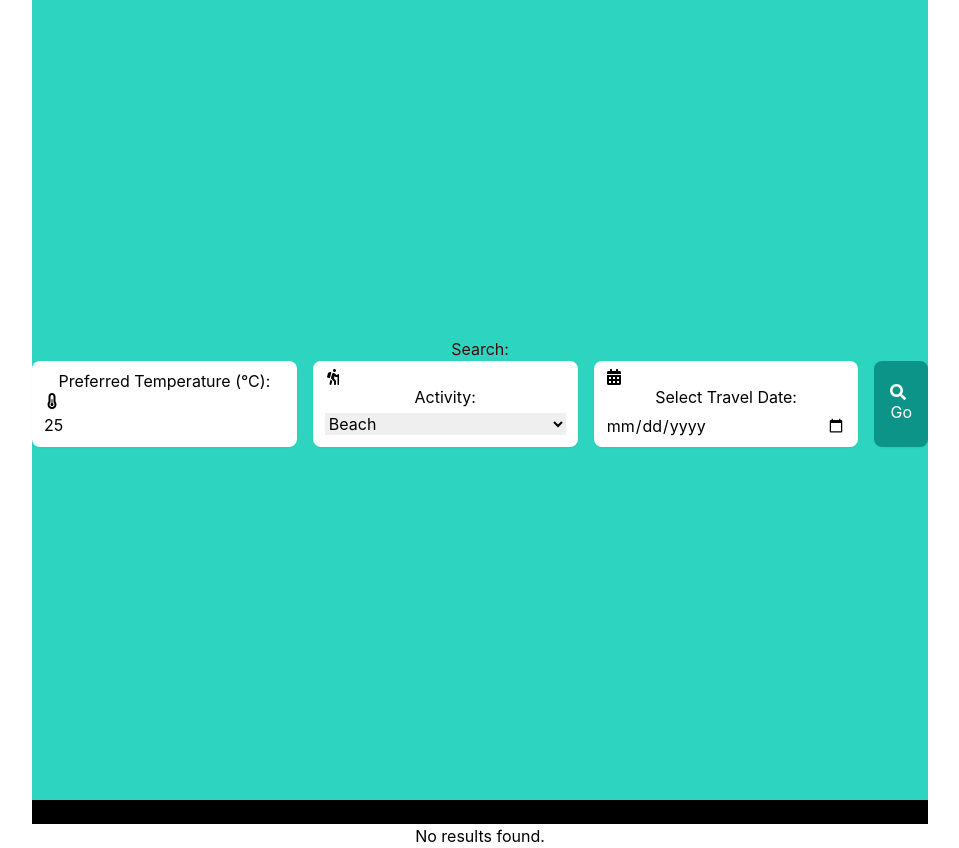
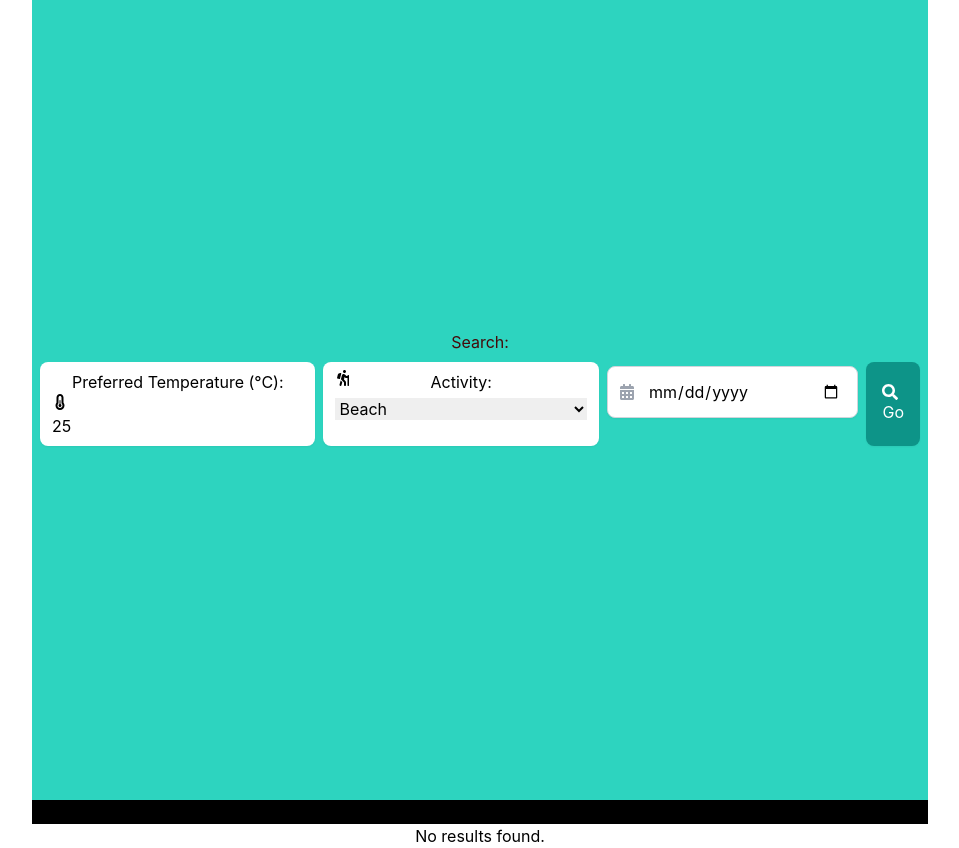
Before and after one commit to Aymankhallaf/travelSugestion, a React (Create React App) app in the folder frontend/: page / in a window 1280 px wide. Shown: the whole page, without its empty margins (160-1119 px from the left). Built offline with nearby package versions, Linux system fonts and the light colour scheme.

Commit message:
travel date ok

```diff
--- a/frontend/src/components/search/Activity.js
+++ b/frontend/src/components/search/Activity.js
@@ -7,8 +7,8 @@ export function Activity({ activity, setActivity }) {
     return (
 
         <div className='flex-1 block overflow-hidden bg-white border-gray-200 rounded-lg	px-3 py-2 shadow-sm focus-within:border-blue-600 focus-within:ring-1 focus-within:ring-blue-600'>
-            <FaHiking />
-            <label className="">Activity: </label>
+            <FaHiking className="absolute" />
+            <label className="relative">Activity: </label>
             <select
                 className='mt-1 w-full border-none p-0'
                 value={activity} onChange={(e) => {
--- a/frontend/src/components/search/Search.js
+++ b/frontend/src/components/search/Search.js
@@ -70,7 +70,7 @@ export function Search() {
         <div className='max-w-4xl mx-auto'>
             <div className="h-screen content-center	bg-teal-400 ">
                 <h2 className='text-red-950'>Search: </h2>
-                <form className='flex flex-col md:flex-row gap-4'>
+                <form className='flex flex-col md:flex-row gap-2 p-2'>
                     <TemperatureSearch temperature={temperature} setTemperature={setTemperature} />
                     <Activity activity={activity} setActivity={setActivity} />
                     <TravelDate traveldate={traveldate} setTravelDate={setTravelDate} />
--- a/frontend/src/components/search/TravelDate.js
+++ b/frontend/src/components/search/TravelDate.js
@@ -6,16 +6,19 @@ export function TravelDate({ travelDate, setTravelDate }) {
 
 
     return (
-        <div className='flex-1 block overflow-hidden bg-white border-gray-200 rounded-lg	px-3 py-2 shadow-sm focus-within:border-blue-600 focus-within:ring-1 focus-within:ring-blue-600'>
-            <FaCalendarAlt />
-            <label htmlFor="travel-date">Select Travel Date: </label>
-            <input
-                className='mt-1 w-full border-none p-0'
-                type="date"
-                id="travel-date"
-                value={travelDate}
-                onChange={(e) => setTravelDate(e.target.value)}
-            />
+        <div className="flex-1 relative">
+            <label htmlFor="travel-date" className="sr-only">
+                Travel Date
+            </label>
+            <div className="relative">
+                <FaCalendarAlt className="absolute left-3 top-1/2 transform -translate-y-1/2 text-gray-400" />
+                <input
+                    type="date"
+                    id="travel-date"
+                    className="mt-1 block w-full pl-10 pr-4 py-3 border border-gray-300 rounded-lg shadow-sm focus:ring-2 focus:ring-blue-500 focus:border-blue-500 transition-all duration-200"
+                    aria-label="Travel Date"
+                />
+            </div>
         </div>
     );
 }
```
